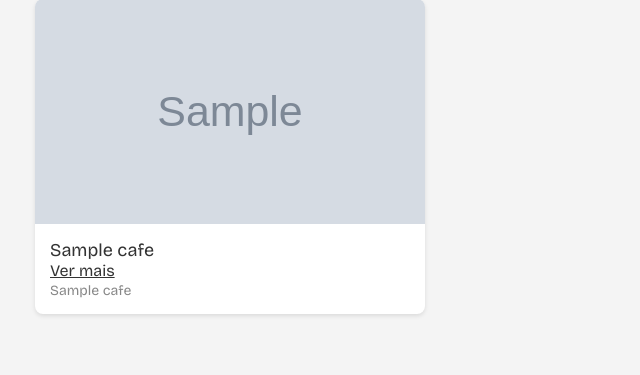
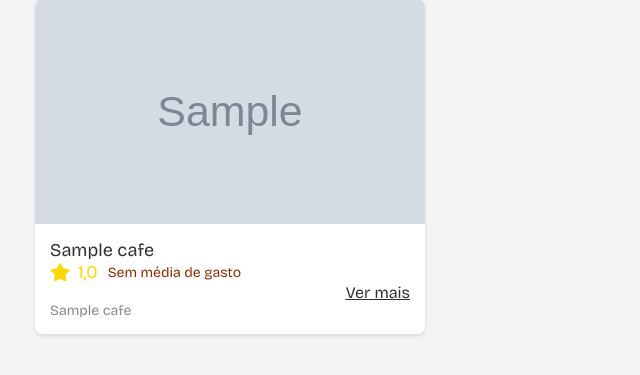
Before and after one commit to MatheusVelame/projetos2g3, a Django app: page / in a window 1280 px wide. Shown: the part 204-579 px from the top of the page, without its empty margins (0-640 px from the left). Run offline with Django 5.2, Linux system fonts and the light colour scheme; tables that the repository leaves empty hold one stand-in row (values such as "Sample post"); grey boxes marked "Sample" are stand-in pictures.

Commit message:
Colocando média de avaliação e gastos na home, detalhes e histórico

```diff
--- a/projeto/apps/models.py
+++ b/projeto/apps/models.py
@@ -1,6 +1,7 @@
 from django.db import models
 from django.utils import timezone
 from django.contrib.auth.models import User
+from django.db.models import Avg
 
 class UserCliente(models.Model):
     user = models.OneToOneField(User, on_delete=models.CASCADE, null=True, blank=True)
@@ -49,6 +50,36 @@ class Cafe(models.Model):
             return self.descricao[:70].__add__("...")
         else:
             return self.descricao
+
+    def media_avaliacoes(self):
+        media = self.avaliacao_set.aggregate(Avg('avaliacao'))['avaliacao__avg']
+        if media is not None:
+            return round(media, 1)
+        return None
+
+    def media_valor_gasto(self):
+        faixas = {
+            '1-20': 10,
+            '20-40': 30,
+            '40-60': 50,
+            '60-80': 70,
+            '80-100': 90,
+            '100-120': 110,
+            '120-140': 130,
+            '140-160': 150,
+            '160-180': 170,
+            '180-200': 190,
+            '200+': 210
+        }
+        valores_gasto = self.avaliacao_set.values_list('valor_gasto', flat=True)
+        valores_numericos = [faixas[v] for v in valores_gasto if v in faixas]
+        if valores_numericos:
+            media_numerica = sum(valores_numericos) / len(valores_numericos)
+            for faixa, valor in faixas.items():
+                if media_numerica <= valor:
+                    return faixa
+            return '200+'
+        return None
 
 class Favorito(models.Model):
     usuario = models.ForeignKey(User, on_delete=models.CASCADE)
--- a/projeto/apps/templates/home.html
+++ b/projeto/apps/templates/home.html
@@ -18,6 +18,9 @@
         box-shadow: 0 2px 4px rgba(0, 0, 0, 0.1);
         margin: 0 10px 20px;
         overflow: hidden;
+        display: flex;
+        flex-direction: column;
+        justify-content: space-between;
     }
 
     .card-img-top {
@@ -27,8 +30,11 @@
     }
 
     .card-body {
-        align-content: flex;
         padding: 15px;
+        display: flex;
+        flex-direction: column;
+        justify-content: space-between;
+        flex-grow: 1;
     }
 
     .card-title {
@@ -55,6 +61,7 @@
         color: #888888;
         font-size: 14px;
     }
+
     .row {
         margin-right: auto;
         margin-left: auto;
@@ -78,6 +85,7 @@
         grid-auto-rows: minmax(auto-fill, 300px);
         overflow: hidden;
     }
+
     .foto-cafe {
         display: flex;
         width: 100%;
@@ -85,6 +93,7 @@
         overflow: hidden;
 
     }
+
     .box img {
         width: 100%;
         height: 100%;
@@ -94,25 +103,29 @@
         object-fit: cover;
     }
 
-
-
     .search-form .input-group {
-    width: 70%;  /* Define a largura do grupo de input para 70% da largura do container pai */
-    display: flex; /* Garante que o input e o ícone/button estejam alinhados horizontalmente */
+        width: 70%;
+        /* Define a largura do grupo de input para 70% da largura do container pai */
+        display: flex;
+        /* Garante que o input e o ícone/button estejam alinhados horizontalmente */
         align-items: center;
-    margin: 0 auto; /* Centraliza o grupo de input horizontalmente se o container for mais largo */
+        margin: 0 auto;
+        /* Centraliza o grupo de input horizontalmente se o container for mais largo */
     }
 
     .search-input {
         border-radius: 10px;
         border: none;
         padding: 10px;
-    flex-grow: 1; /* Faz o input crescer e ocupar todo o espaço disponível, excluindo o espaço do ícone/button */
-    padding-right: 30px; /* Espaço para não sobrepor o ícone */
+        flex-grow: 1;
+        /* Faz o input crescer e ocupar todo o espaço disponível, excluindo o espaço do ícone/button */
+        padding-right: 30px;
+        /* Espaço para não sobrepor o ícone */
     }
 
     .input-group-append {
-    margin-left: -40px; /* Posiciona o ícone/button dentro do campo de input */
+        margin-left: -40px;
+        /* Posiciona o ícone/button dentro do campo de input */
     }
 
     .search-icon {
@@ -121,6 +134,41 @@
         border: none;
         cursor: pointer;
     }
+
+    .stars {
+        color: #f5b301;
+    }
+
+    .info-container {
+        display: flex;
+        align-items: center;
+    }
+
+    .media-info {
+        font-size: 14px;
+        color: #902C00;
+        margin-left: 10px;
+    }
+
+    .fa-star {
+        color: #FFD700;
+        font-size: 18px;
+    }
+
+    .media-avaliacoes {
+        margin-left: 8px;
+        font-size: 18px;
+        color: #FFD700;
+    }
+
+    .btn-group {
+        display: flex;
+        justify-content: flex-end;
+        align-items: flex-end;
+        margin-top: auto;
+
+    }
+
 </style>
 
 <!-- Busca -->
@@ -130,8 +178,9 @@
         <div class="row justify-content-center">
             <div class="col-md-8"> <!-- Ajustado para maior largura -->
                 <div class="input-group mb-3">
-                    <input type="text" class="form-control search-input" placeholder="Buscar cafeterias..." name="termo" id="search-input">
-                    <div class="input-group-append" >
+                    <input type="text" class="form-control search-input" placeholder="Buscar cafeterias..." name="termo"
+                        id="search-input">
+                    <div class="input-group-append">
                         <button class="btn search-icon" type="submit">
                             <i class="fas fa-search" id="search-icon"></i>
                         </button>
@@ -159,17 +208,37 @@
         {% for cafe in cafes %}
         <div class="card">
             {% if cafe.foto_ambiente %}
-            <img src="{{ cafe.foto_ambiente.url }}" class="foto-cafe" alt="{{ cafe.nome }}" preserveAspectRatio="xMidYMid slice">
+            <img src="{{ cafe.foto_ambiente.url }}" class="foto-cafe" alt="{{ cafe.nome }}"
+                preserveAspectRatio="xMidYMid slice">
             {% else %}
             <svg class="bd-placeholder-img card-img-top" width="100%" height="225" xmlns="http://www.w3.org/2000/svg"
                 role="img" aria-label="Placeholder: Thumbnail" preserveAspectRatio="xMidYMid slice" focusable="false">
                 <title>Placeholder</title>
-                <rect width="100%" height="100%" fill="#55595c"></rect><text x="40%" y="50%" fill="#eceeef"
-                    dy=".3em">{{ cafe.nome_cafeteria }}</text>
+                <rect width="100%" height="100%" fill="#55595c"></rect><text x="40%" y="50%" fill="#eceeef" dy=".3em">{{
+                    cafe.nome_cafeteria }}</text>
             </svg>
             {% endif %}
             <div class="card-body" style="align-content: flex-end;">
-                <h5 class="card-title">{{ cafe.nome_cafeteria }}</h5>
+                <h5 class="card-title">
+                    {{ cafe.nome_cafeteria }}
+                    <div class="info-container">
+                        <div class="stars" style="display: flex; align-items: center; font-size: 14px;">
+                            <i class="fa fa-star"></i>
+                            {% if cafe.media_avaliacoes %}
+                            <span class="media-avaliacoes">{{ cafe.media_avaliacoes }}</span>
+                            {% else %}
+                            <span>Sem avaliações</span>
+                            {% endif %}
+                        </div>
+                        <div class="media-info">
+                            {% if cafe.media_valor_gasto %}
+                            <span>R$ {{ cafe.media_valor_gasto }}</span>
+                            {% else %}
+                            <span>Sem média de gasto</span>
+                            {% endif %}
+                        </div>
+                    </div>
+                </h5>
                 <div class="btn-group">
                     {% if user.is_authenticated %}
                     <a href="{% url 'detalhes' cafe.id %}" class="btn btn-sm btn-outline-secondary">Ver mais</a>
@@ -187,11 +256,11 @@
 <!-- Efeito para busca -->
 
 <script>
-    document.addEventListener('DOMContentLoaded', function() {
+    document.addEventListener('DOMContentLoaded', function () {
         const searchInput = document.getElementById('search-input');
         const searchIcon = document.getElementById('search-icon');
 
-        searchInput.addEventListener('input', function() {
+        searchInput.addEventListener('input', function () {
             // Muda a cor da lupa com base na presença de texto
             searchIcon.style.color = searchInput.value.trim() ? '#333' : '#ccc';
         });
--- a/projeto/apps/views.py
+++ b/projeto/apps/views.py
@@ -21,6 +21,9 @@ import random
 
 def home(request):
     cafes = Cafe.objects.all()
+    for cafe in cafes:
+        cafe.media_avaliacoes = cafe.media_avaliacoes()
+        cafe.media_valor_gasto = cafe.media_valor_gasto()
     return render(request, 'home.html', {'cafes': cafes})
 
 def buscar_cafeterias(request):
@@ -376,12 +379,17 @@ def lista_historico(request):
 @login_required
 def detalhes(request, cafe_id):
     cafe = get_object_or_404(Cafe, id=cafe_id)
+    media_avaliacoes = cafe.media_avaliacoes()
+    media_valor_gasto = cafe.media_valor_gasto()
     range_5 = range(1, 6)
     usuario = request.user
     favorito = Favorito.objects.filter(usuario=usuario, cafe=cafe).exists()
     detalhes_cafe = cafe.detalhes()
 
     outras_cafeterias = list(Cafe.objects.exclude(id=cafe_id))
+    for c in outras_cafeterias:
+        c.media_avaliacoes = c.media_avaliacoes()
+        media_valor_gasto = cafe.media_valor_gasto()
     random.shuffle(outras_cafeterias)
     outras_cafeterias = outras_cafeterias[:4]
 
@@ -405,7 +413,9 @@ def detalhes(request, cafe_id):
         'favorito': favorito,
         'star_range': star_range,
         'range_5': range_5,
-        'outras_cafeterias': outras_cafeterias
+        'outras_cafeterias': outras_cafeterias,
+        'media_avaliacoes': media_avaliacoes,
+        'media_valor_gasto': media_valor_gasto,
     })
 
 def limpar_historico_duplicado():
```
Also changed, not shown: projeto/apps/templates/detalhes.html (+51 -6 lines), projeto/apps/templates/historico.html (+64 -8 lines). Lines whose indentation alone changed are shown as unchanged.
